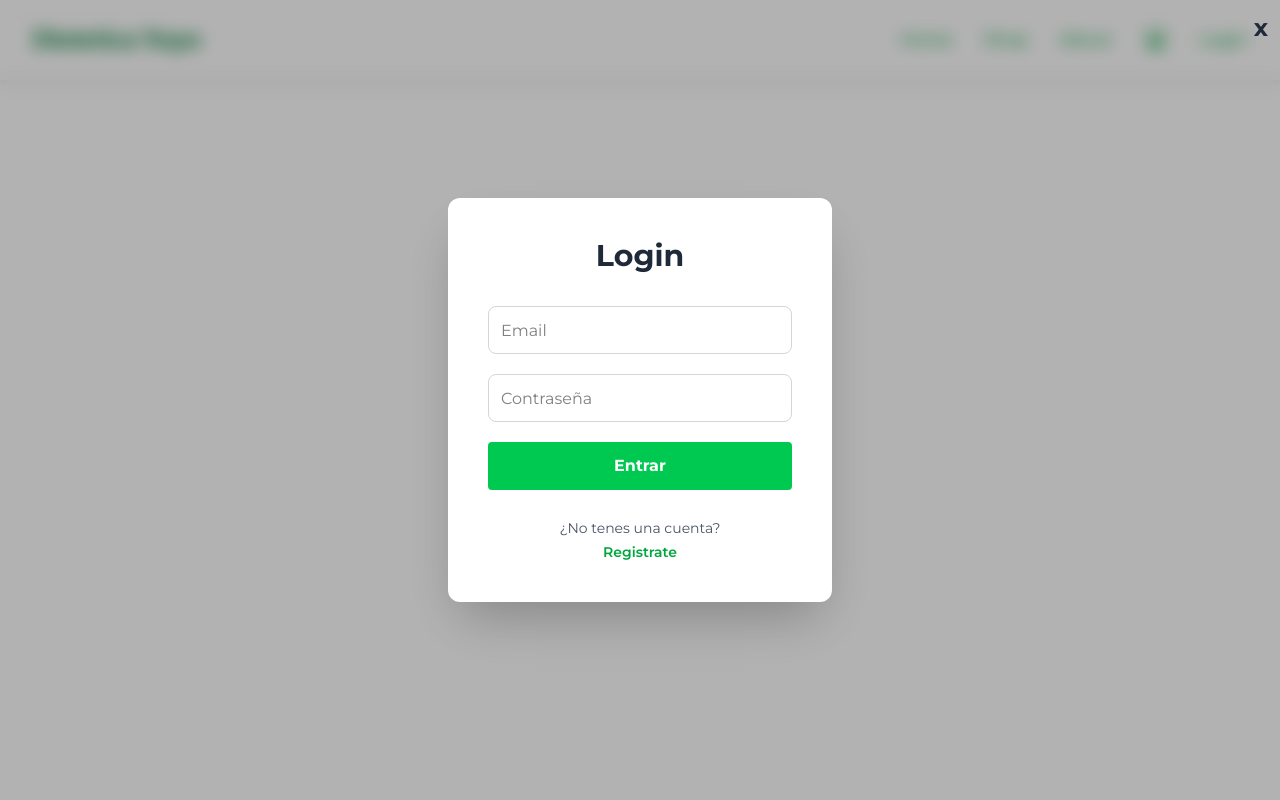
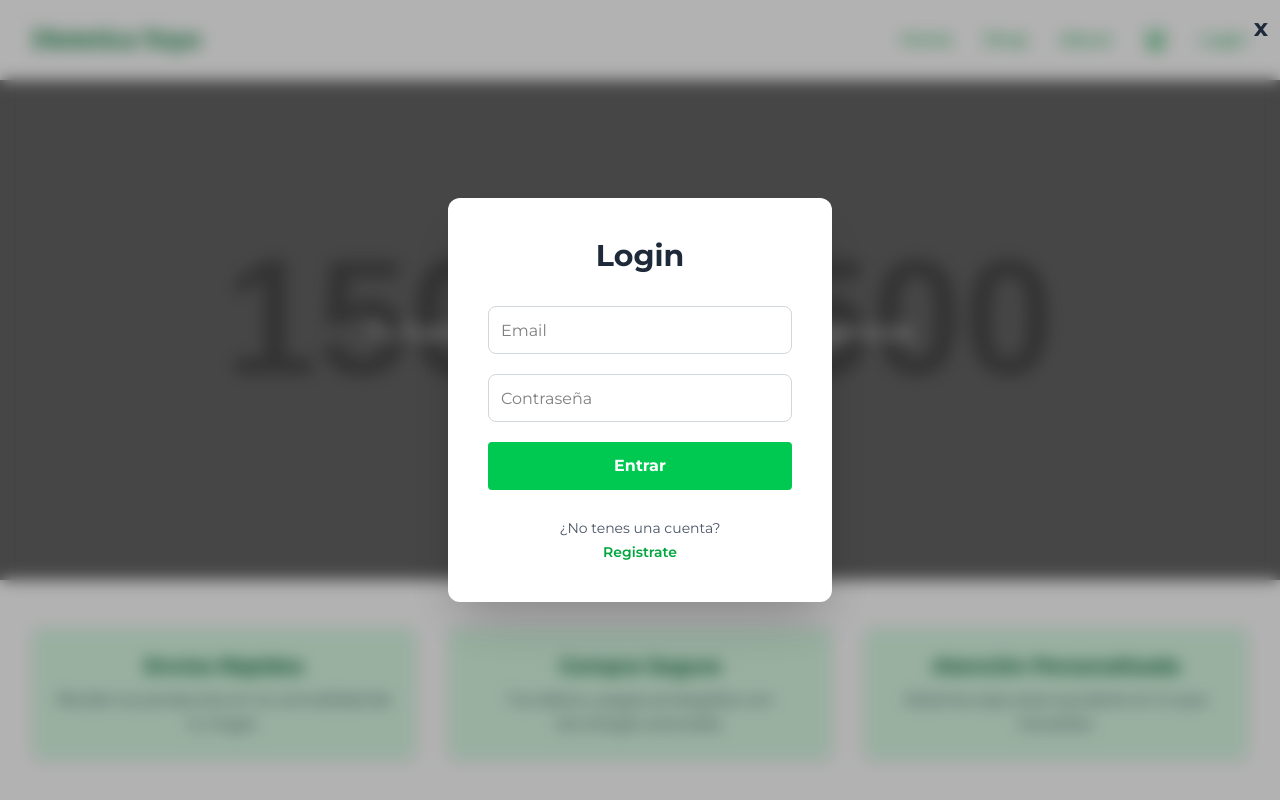
Before and after one commit to RamiroGarciaUade/ProyectoAplicacionInterativa, a React (Vite) app in the folder cliente/: page / in a window 1280 px wide. Both pictures are taken after a click on the button "Login". Shown: the top 800 px of the page. Built offline with nearby package versions, Linux system fonts and the light colour scheme; no server answers.

Commit message:
feat: update Home and HeroBanner components

```diff
--- a/cliente/src/components/Hero.jsx
+++ b/cliente/src/components/Hero.jsx
@@ -1,7 +1,29 @@
 import React from "react";
+import { Link } from "react-router-dom";
 
 const Hero = () => {
-  return <div>Hero</div>;
+  return (
+    <div
+      className="relative bg-cover bg-center h-[400px] md:h-[500px] flex items-center justify-center text-white"
+      style={{ backgroundImage: "url('https://via.placeholder.com/1500x500?text=Bienvenido+a+Dietetica+Yuyo')" }} // Reemplaza con tu imagen
+    >
+      <div className="absolute inset-0 bg-black opacity-50"></div>
+      <div className="z-10 text-center p-4">
+        <h1 className="text-4xl md:text-5xl font-bold font-['Merriweather'] mb-4">
+          Dietética Yuyo
+        </h1>
+        <p className="text-xl md:text-2xl mb-8">
+          Tu fuente de productos naturales y orgánicos
+        </p>
+        <Link
+          to="/shop"
+          className="bg-green-700 hover:bg-green-600 text-white font-bold py-3 px-8 rounded-full text-lg transition-colors duration-300 shadow-lg"
+        >
+          Explorar Productos
+        </Link>
+      </div>
+    </div>
+  );
 };
 
 export default Hero;
--- a/cliente/src/pages/Home.jsx
+++ b/cliente/src/pages/Home.jsx
@@ -1,9 +1,118 @@
+import React, { useState, useEffect } from "react";
+import Hero from "../components/Hero"; // Importa el componente Hero
+import ProductCard from "../components/ProductCard"; // Necesitas ProductCard para mostrar productos
+import { Link } from "react-router-dom";
+
 const Home = () => {
+  const [featuredProducts, setFeaturedProducts] = useState([]);
+  const [loadingFeatured, setLoadingFeatured] = useState(true);
+  const [errorFeatured, setErrorFeatured] = useState(null);
+
+  // Efecto para cargar productos destacados (pueden ser los mismos que en Shop o una selección)
+  useEffect(() => {
+    // Por simplicidad, aquí cargamos los primeros 4 productos.
+    // En un caso real, tu backend podría tener un endpoint para "productos destacados".
+    fetch("http://localhost:8080/products")
+      .then((response) => {
+        if (!response.ok) {
+          throw new Error(`Error HTTP! Estado: ${response.status}`);
+        }
+        return response.json();
+      })
+      .then((data) => {
+        // Tomamos los primeros 4 productos para mostrar como destacados
+        setFeaturedProducts(data.slice(0, 4));
+        setLoadingFeatured(false);
+      })
+      .catch((err) => {
+        console.error("Error al cargar productos destacados:", err);
+        setErrorFeatured("No se pudieron cargar los productos destacados.");
+        setLoadingFeatured(false);
+      });
+  }, []);
+
   return (
     <>
-      <div className="flex items-center justify-center min-h-screen">
-        Pagina Principal
-      </div>
+      <Hero /> {/* Seccion hero en la parte superior */}
+
+      {/* Sección de Propuestas de Valor/Banners Pequeños */}
+      <section className="py-12 bg-white">
+        <div className="max-w-7xl mx-auto px-4 sm:px-6 lg:px-8">
+          <div className="grid grid-cols-1 md:grid-cols-3 gap-8 text-center">
+            <div className="bg-green-100 p-6 rounded-lg shadow-sm">
+              <h3 className="text-xl font-bold text-green-800 mb-2">Envíos Rápidos</h3>
+              <p className="text-gray-700">Recibe tus productos en la comodidad de tu hogar.</p>
+            </div>
+            <div className="bg-green-100 p-6 rounded-lg shadow-sm">
+              <h3 className="text-xl font-bold text-green-800 mb-2">Compra Segura</h3>
+              <p className="text-gray-700">Tus datos y pagos protegidos con tecnología avanzada.</p>
+            </div>
+            <div className="bg-green-100 p-6 rounded-lg shadow-sm">
+              <h3 className="text-xl font-bold text-green-800 mb-2">Atención Personalizada</h3>
+              <p className="text-gray-700">Estamos aquí para ayudarte en lo que necesites.</p>
+            </div>
+          </div>
+        </div>
+      </section>
+
+      {/* Sección de Productos Destacados */}
+      <section className="py-16 bg-gray-50">
+        <div className="max-w-7xl mx-auto px-4 sm:px-6 lg:px-8">
+          <h2 className="text-3xl font-['Merriweather'] font-bold text-green-800 text-center mb-10">
+            Productos Destacados
+          </h2>
+          {loadingFeatured ? (
+            <div className="flex justify-center items-center">
+              <div className="animate-spin rounded-full h-12 w-12 border-t-2 border-b-2 border-green-500"></div>
+              <p className="ml-4 text-green-700">Cargando destacados...</p>
+            </div>
+          ) : errorFeatured ? (
+            <div className="text-center text-red-600">
+              <p>{errorFeatured}</p>
+            </div>
+          ) : featuredProducts.length > 0 ? (
+            <div className="grid grid-cols-1 sm:grid-cols-2 md:grid-cols-3 lg:grid-cols-4 gap-6 justify-items-center">
+              {featuredProducts.map((product) => (
+                <ProductCard key={product.id} product={product} />
+              ))}
+            </div>
+          ) : (
+            <p className="text-center text-gray-600">No hay productos destacados para mostrar.</p>
+          )}
+          <div className="text-center mt-10">
+            <Link
+              to="/shop"
+              className="inline-block bg-green-800 hover:bg-green-700 text-white font-bold py-3 px-8 rounded-full transition-colors duration-300 shadow-lg"
+            >
+              Ver todos los productos
+            </Link>
+          </div>
+        </div>
+      </section>
+
+      {/* Sección de Categorías Populares (Ejemplo) */}
+      <section className="py-16 bg-white">
+        <div className="max-w-7xl mx-auto px-4 sm:px-6 lg:px-8">
+          <h2 className="text-3xl font-['Merriweather'] font-bold text-green-800 text-center mb-10">
+            Explora Nuestras Categorías
+          </h2>
+          <div className="grid grid-cols-1 sm:grid-cols-2 lg:grid-cols-3 gap-6">
+            <Link to="/shop?category=alimentos" className="block bg-gray-100 p-6 rounded-lg shadow-md hover:shadow-lg transition-shadow duration-300 text-center">
+              <h3 className="text-xl font-bold text-green-700 mb-2">Alimentos Naturales</h3>
+              <p className="text-gray-600">Variedad de opciones orgánicas y saludables.</p>
+            </Link>
+            <Link to="/shop?category=suplementos" className="block bg-gray-100 p-6 rounded-lg shadow-md hover:shadow-lg transition-shadow duration-300 text-center">
+              <h3 className="text-xl font-bold text-green-700 mb-2">Suplementos Naturales</h3>
+              <p className="text-gray-600">Vitaminas, minerales y más para tu bienestar.</p>
+            </Link>
+            <Link to="/shop?category=cosmetica" className="block bg-gray-100 p-6 rounded-lg shadow-md hover:shadow-lg transition-shadow duration-300 text-center">
+              <h3 className="text-xl font-bold text-green-700 mb-2">Cosmética Natural</h3>
+              <p className="text-gray-600">Cuidado personal con ingredientes puros.</p>
+            </Link>
+            {/* Agrega más categorías según sea necesario */}
+          </div>
+        </div>
+      </section>
     </>
   );
 };
```
